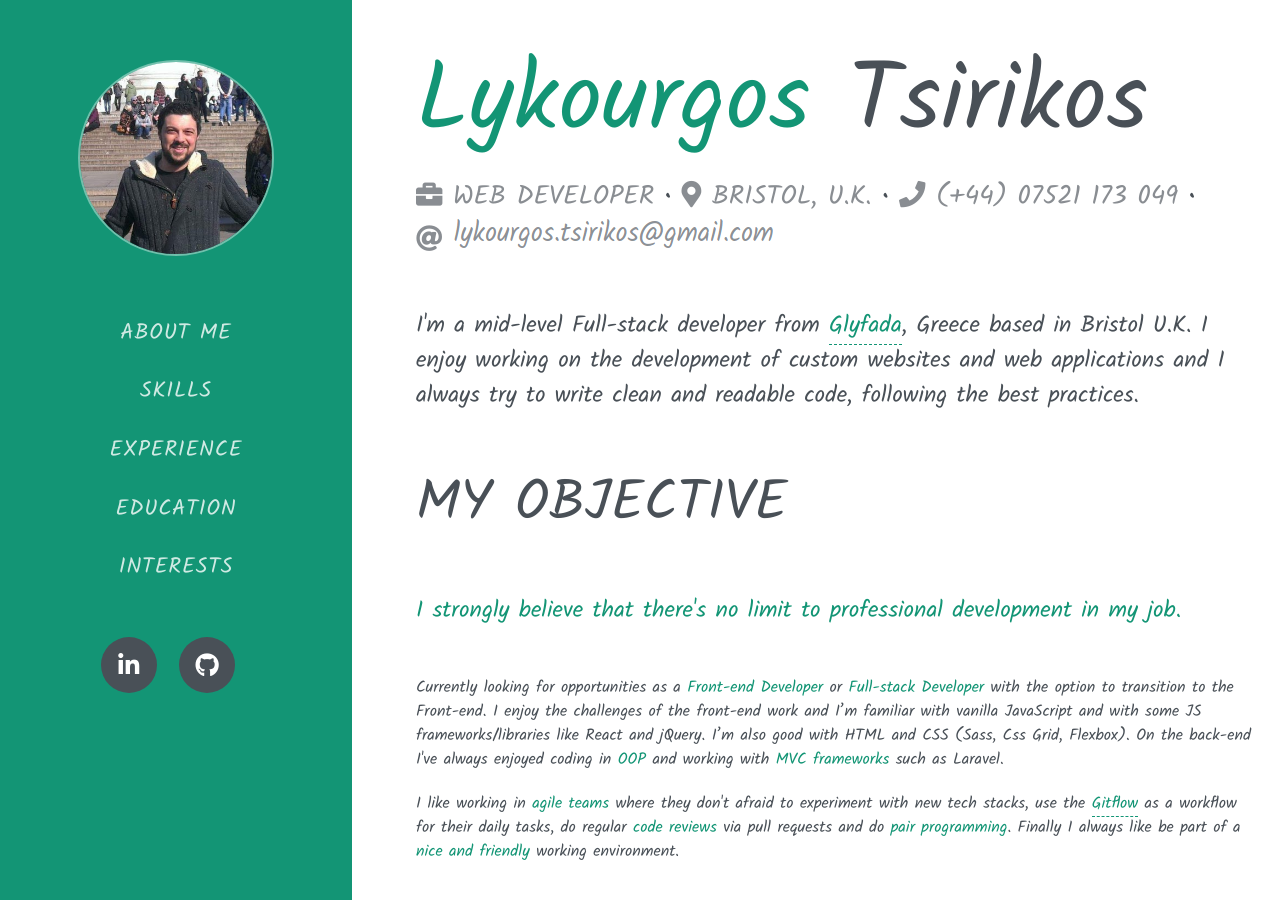
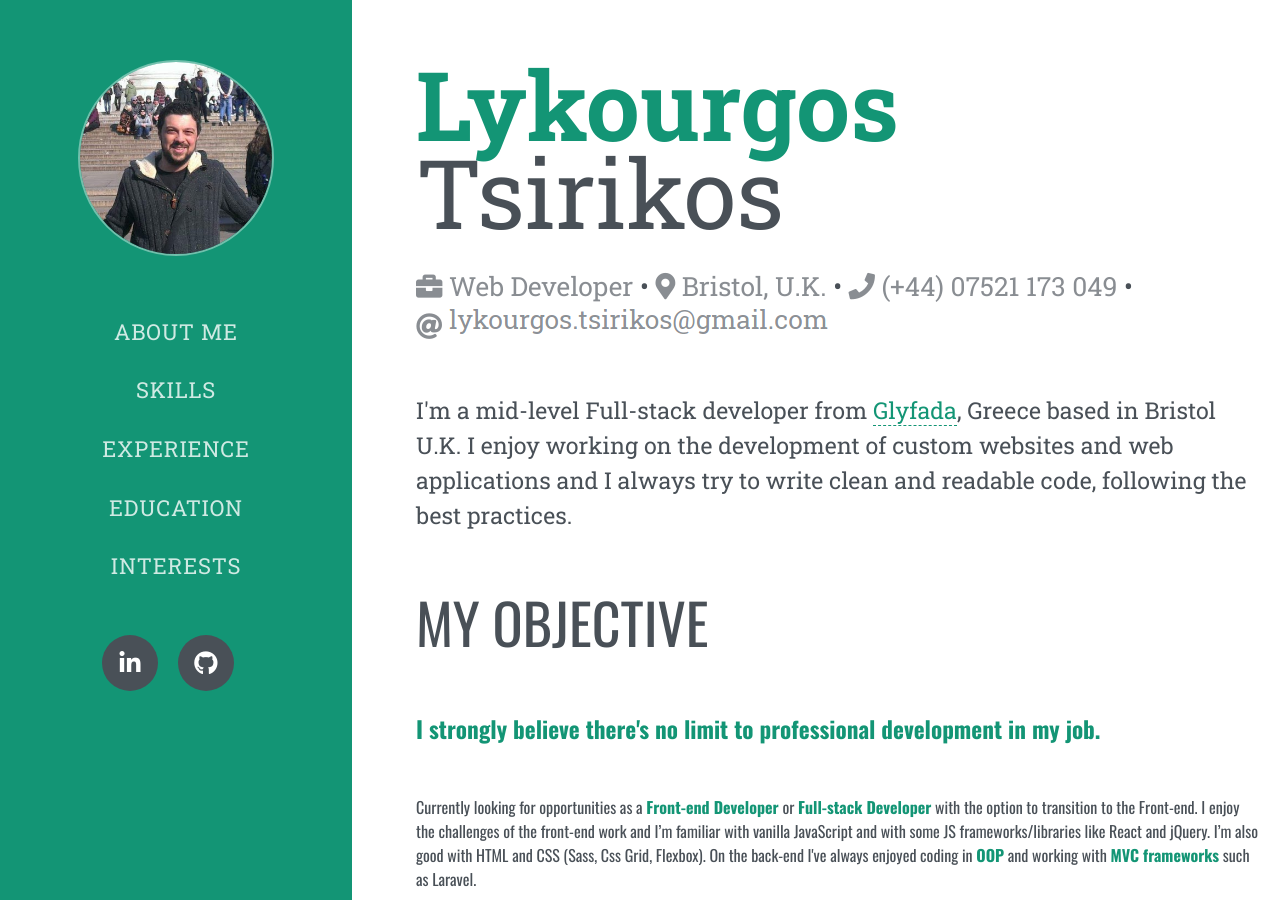
Before and after one commit to ltdev22/ltdev22.github.io, a Jekyll site: the page built from index.html, in a window 1280 px wide and 900 px high. Built offline with Jekyll 4.4.1, drawn with Linux system fonts in a browser that asks for light colours.

Commit message:
Change fonts

```diff
--- a/_includes/head.html
+++ b/_includes/head.html
@@ -2,7 +2,7 @@
     <meta charset="UTF-8">
     <meta name="viewport" content="width=device-width, initial-scale=1">
     <title>{{ page.title }}</title>
-    <link href="https://fonts.googleapis.com/css?family=Kalam:400,700|Lemonada:400,600|Open+Sans:400,700&display=swap" rel="stylesheet" />
+    <link href="https://fonts.googleapis.com/css?family=Oswald:400,700|Roboto+Slab:400,700|Open+Sans:400,700&display=swap" rel="stylesheet" />
     <link rel="stylesheet" href="css/styles.css" />
     <link rel="stylesheet" href="font-awesome/css/all.min.css" />
 </head>
--- a/_includes/sections/about.html
+++ b/_includes/sections/about.html
@@ -14,9 +14,9 @@
         </div>
     </div><!-- /.jumbotron -->
 
-    <div class="row">
+    <div class="objective">
         <h2 class="section-heading">My Objective</h2>
-        <p class="lead highlight">I strongly believe that there's no limit to professional development in my job.</p>
+        <p class="lead highlight">I strongly believe there's no limit to professional development in my job.</p>
         <p>Currently looking for opportunities as a <span class="highlight">Front-end Developer</span> or <span class="highlight">Full-stack Developer</span> with the option to transition to the Front-end. I enjoy the challenges of the front-end work and I’m familiar with vanilla JavaScript and with some JS frameworks/libraries like React and jQuery. I’m also good with HTML and CSS (Sass, Css Grid, Flexbox). On the back-end I've always enjoyed coding in <span class="highlight">OOP</span> and working with <span class="highlight">MVC frameworks</span> such as Laravel.</p>
         <p>I like working in <span class="highlight">agile teams</span> where they don't afraid to experiment with new tech stacks, use the <a href="https://www.atlassian.com/git/tutorials/comparing-workflows/gitflow-workflow" target="_blank">Gitflow</a> as a workflow for their daily tasks, do regular <span class="highlight">code reviews</span> via pull requests and do <span class="highlight">pair programming</span>. Finally I always like be part of a <span class="highlight">nice and friendly</span> working environment.</p>
     </div>
--- a/_sass/about.scss
+++ b/_sass/about.scss
@@ -1,5 +1,6 @@
 .about {
     .jumbotron {
+        font-family: 'Roboto Slab', 'Open Sans', sans-serif;
         .heading {
             display: block;
             font-size: 6rem;
@@ -10,6 +11,7 @@
             display: block;
             font-size: 1.65rem;
             color: rgba($text-color, 0.65);
+            text-transform: capitalize;
             div {
                 display: inline-block;
                 span {
--- a/_sass/content.scss
+++ b/_sass/content.scss
@@ -39,11 +39,13 @@
         margin-bottom: 1.2rem;
     }
 
-    a, .highlight {
+    .highlight {
         color: $base-color;
+        font-weight: 700;
     }
 
     a {
+        color: $base-color;
         text-decoration: none;
         border-bottom: 1px dashed $base-color;
         &:hover {
--- a/_sass/nav.scss
+++ b/_sass/nav.scss
@@ -1,4 +1,5 @@
 .nav {
+    font-family: 'Roboto Slab', 'Open Sans', sans-serif;
     position: fixed;
     top: 0;
     left: 0;
--- a/_sass/site.scss
+++ b/_sass/site.scss
@@ -1,5 +1,5 @@
 body {
-    font-family: 'Kalam', 'Lemonada', 'Open Sans', cursive, sans-serif;
+    font-family: 'Oswald', 'Roboto Slab', 'Open Sans', sans-serif;
     color: $text-color;
     font-size: 16px;
     line-height: 1.5;
```
Also changed, not shown: assets/img/email.png.
